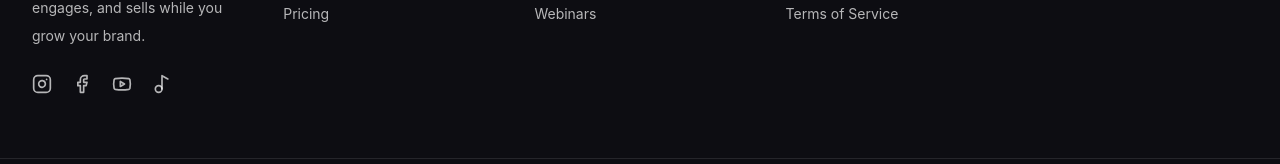
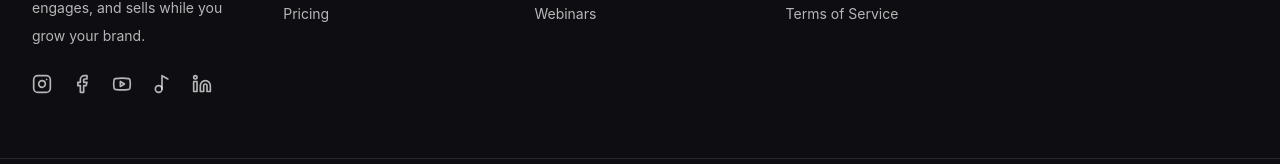
Before and after one commit to mohamedishaaqmeeran-ops/ai-twin, a React (Vite) app: page / in a window 1280 px wide. Shown: the part 3805-3969 px from the top of the page. Built offline with nearby package versions, Linux system fonts and the light colour scheme.

Commit message:
initial commit

```diff
--- a/src/pages/Landing.jsx
+++ b/src/pages/Landing.jsx
@@ -26,6 +26,7 @@ import {
   Home,
   Sparkles,
   ChevronDown,
+  Linkedin
 } from "lucide-react";
 import Logo from "../components/Logo";
 import { useState } from "react";
@@ -1015,6 +1016,8 @@ function Footer() {
             <Youtube className="h-5 w-5 cursor-pointer text-white/70 transition hover:text-white" />
 
             <Music2 className="h-5 w-5 cursor-pointer text-white/70 transition hover:text-white" />
+
+            <Linkedin className="h-5 w-5 cursor-pointer text-white/70 transition hover:text-white" />
           </div>
         </div>
 
```
